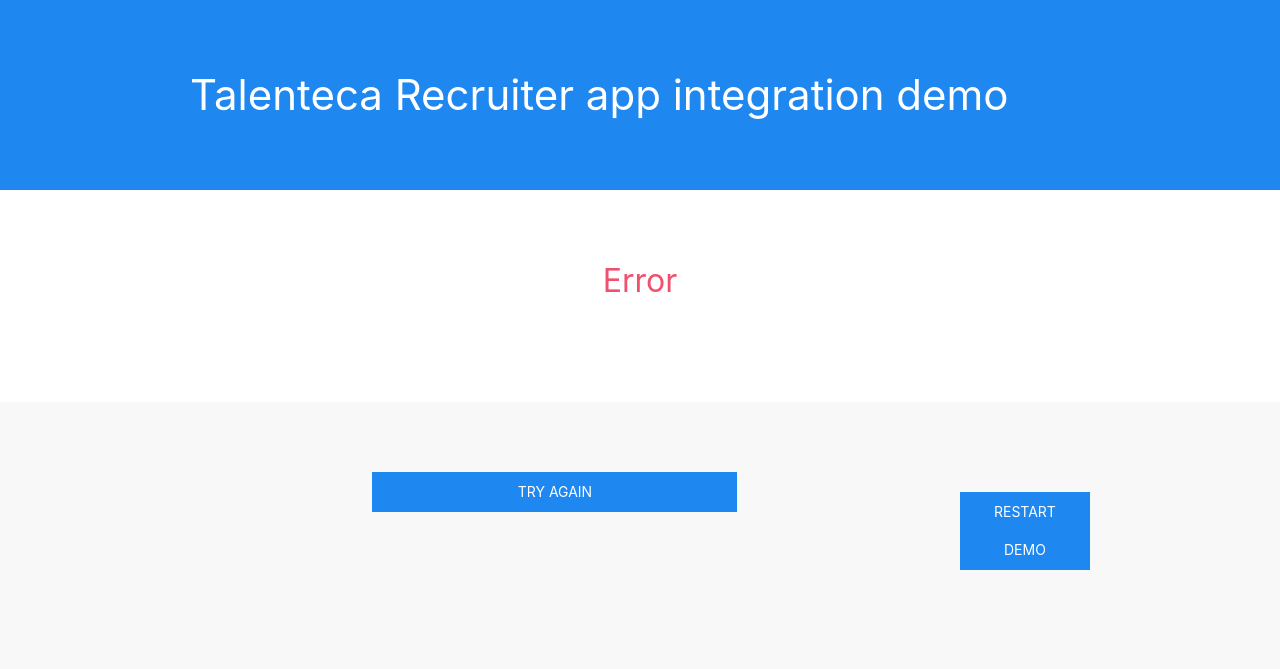
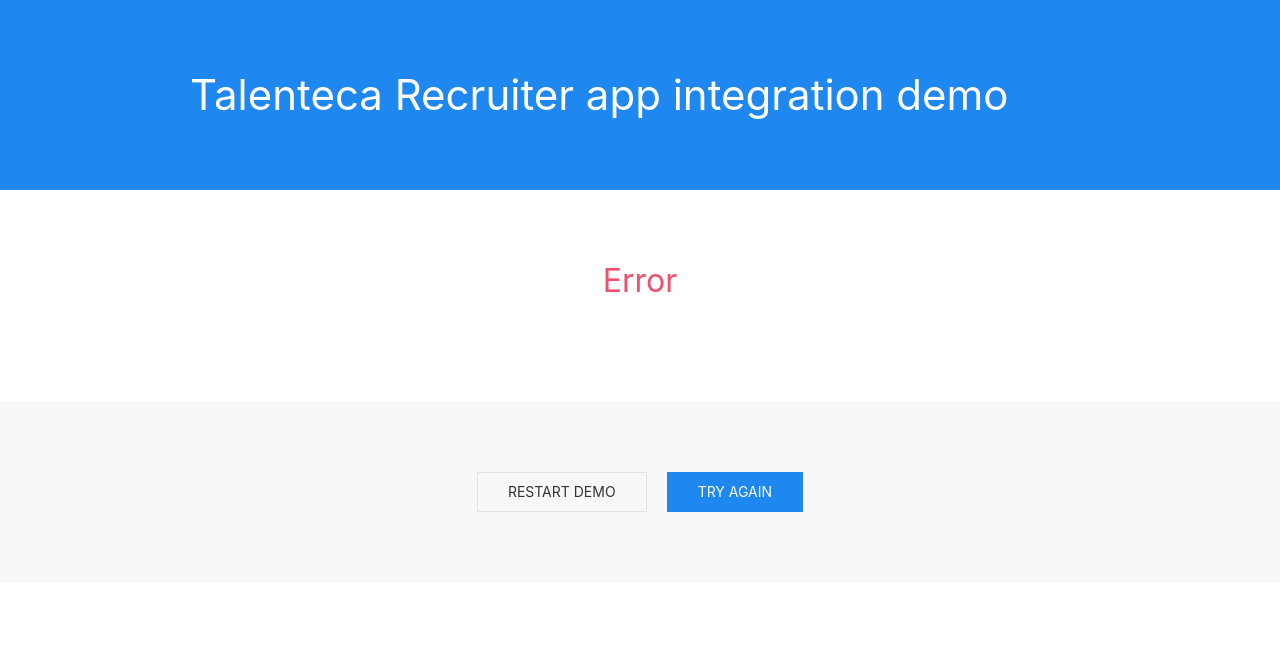
Before and after one commit to talenteca/tk-recruiter-app-sample-php, a PHP site: template layout/views/error.php in a window 1280 px wide. Shown: the top 669 px of the page. Run offline with PHP 8.4, Linux system fonts and the light colour scheme; the template is opened without the code that fills it: most values are stand-ins (such as "Sample title", 1, 10 or a date in 2020); data that the repository does not hold is empty; some libraries are stand-ins or nearby versions.

Commit message:
Adding anchors

```diff
--- a/Controller.php
+++ b/Controller.php
@@ -93,7 +93,7 @@ class Controller {
       $this->session['message_title'] = "Signup";
       $this->session['message_text'] = "User already created";
       $this->session['message_detail'] = "User ID: ".$user['user_id'].", user email: ".$user['user_email'].", user fullname: ".$user['user_fullname'];
-      $this->session['return_action'] = "/?action=demo";
+      $this->session['return_action'] = "/?action=demo#demo-2";
       return $this->showMessage();
     }
     require_once('layout/views/demo-signup.php');
@@ -122,7 +122,7 @@ class Controller {
     $this->session['message_title'] = "Signup";
     $this->session['message_text'] = "User created";
     $this->session['message_detail'] = "User ID: ".$user['user_id'].", user email: ".$user['user_email'].", user fullname: ".$user['user_fullname'];
-    $this->session['return_action'] = "/?action=demo";
+    $this->session['return_action'] = "/?action=demo#demo-2";
     return $this->showMessage();
   }
 
--- a/layout/views/demo.php
+++ b/layout/views/demo.php
@@ -19,7 +19,7 @@
 </div>
 <div class="uk-section uk-section-muted">
     <div class="uk-container uk-align-right">
-        <h3>1. Sign up for a local user</h3>
+        <h3 id="demo-1">1. Sign up for a local user</h3>
         <div class="uk-grid-match uk-child-width-1-3@m" uk-grid>
           <div class="uk-margin-top">
                 <p>When you integrate with Talenteca you will link your current users accounts with Talenteca recruiters accounts and for that we need a user in first place, so here we create a local user.</p>
@@ -33,7 +33,7 @@
 </div>
 <div class="uk-section uk-section-default">
     <div class="uk-container uk-align-right">
-        <h3>2. Prepare for authentication</h3>
+        <h3 id="demo-2">2. Prepare for authentication</h3>
         <div class="uk-grid-match uk-child-width-1-3@m" uk-grid>
           <div class="uk-margin-top">
                 <p>With a local user in place we can prepare a secure authentication request.</p>
--- a/layout/views/error.php
+++ b/layout/views/error.php
@@ -23,12 +23,12 @@
   </div>
 </div>
 <div class="uk-section uk-section-muted">
-  <div class="uk-container uk-container-small uk-flex">
-    <div class="uk-width-1-1">
-      <a class="uk-width-1-2 uk-button uk-button-primary uk-align-center" href="<?= $return_action ?>">Try again</a>
+  <div class="uk-container uk-flex uk-flex-center">
+    <div>
+      <a class="uk-button uk-button-default" href="/?action=restart">Restart demo</a>
     </div>
-    <p>
-      <a class="uk-button uk-button-primary uk-align-right" href="/?action=restart">Restart demo</a>
-    </p>
+    <div>
+      <a class="uk-button uk-margin-left uk-button-primary" href="<?= $return_action ?>">Try again</a>
+    </div>
   </div>
 </div>
```
